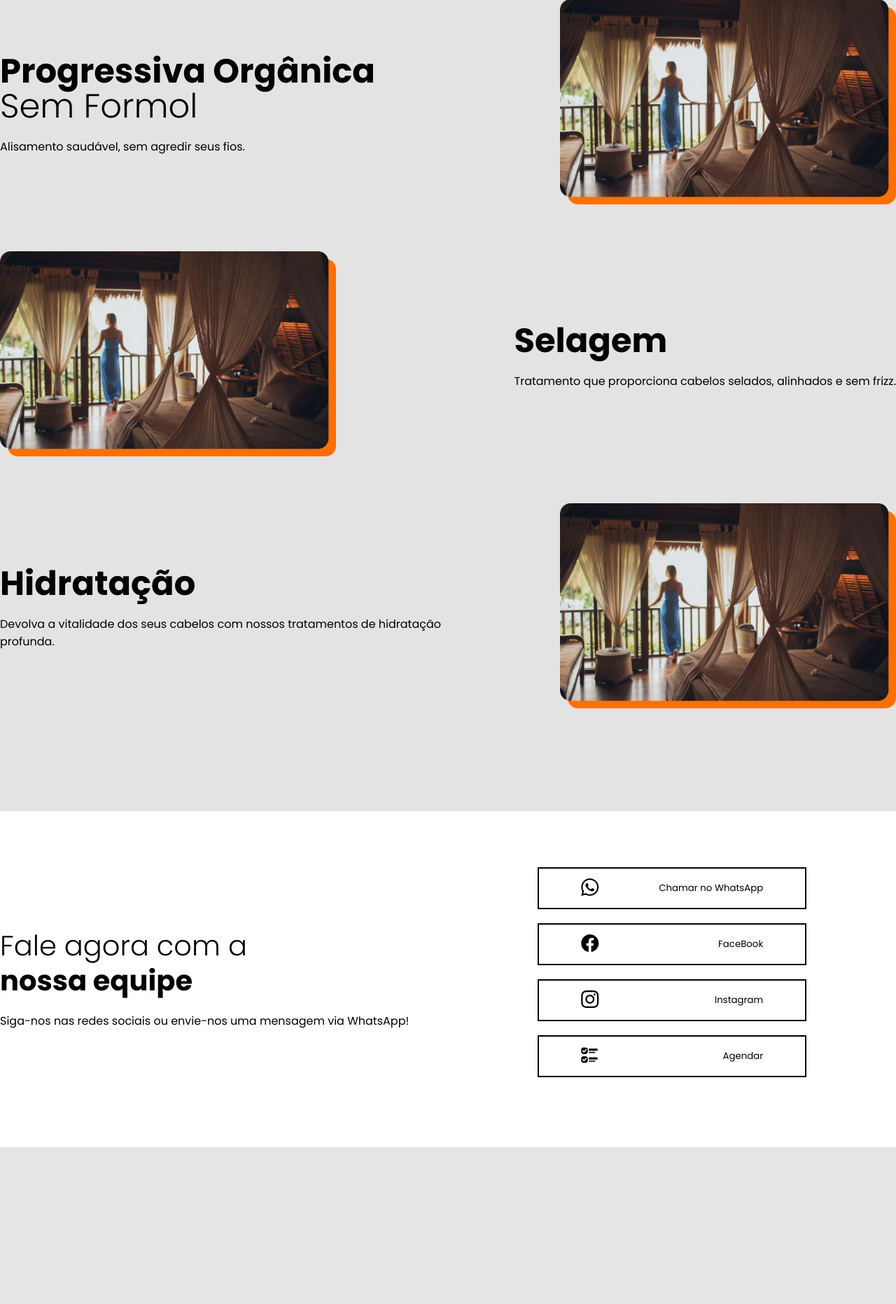
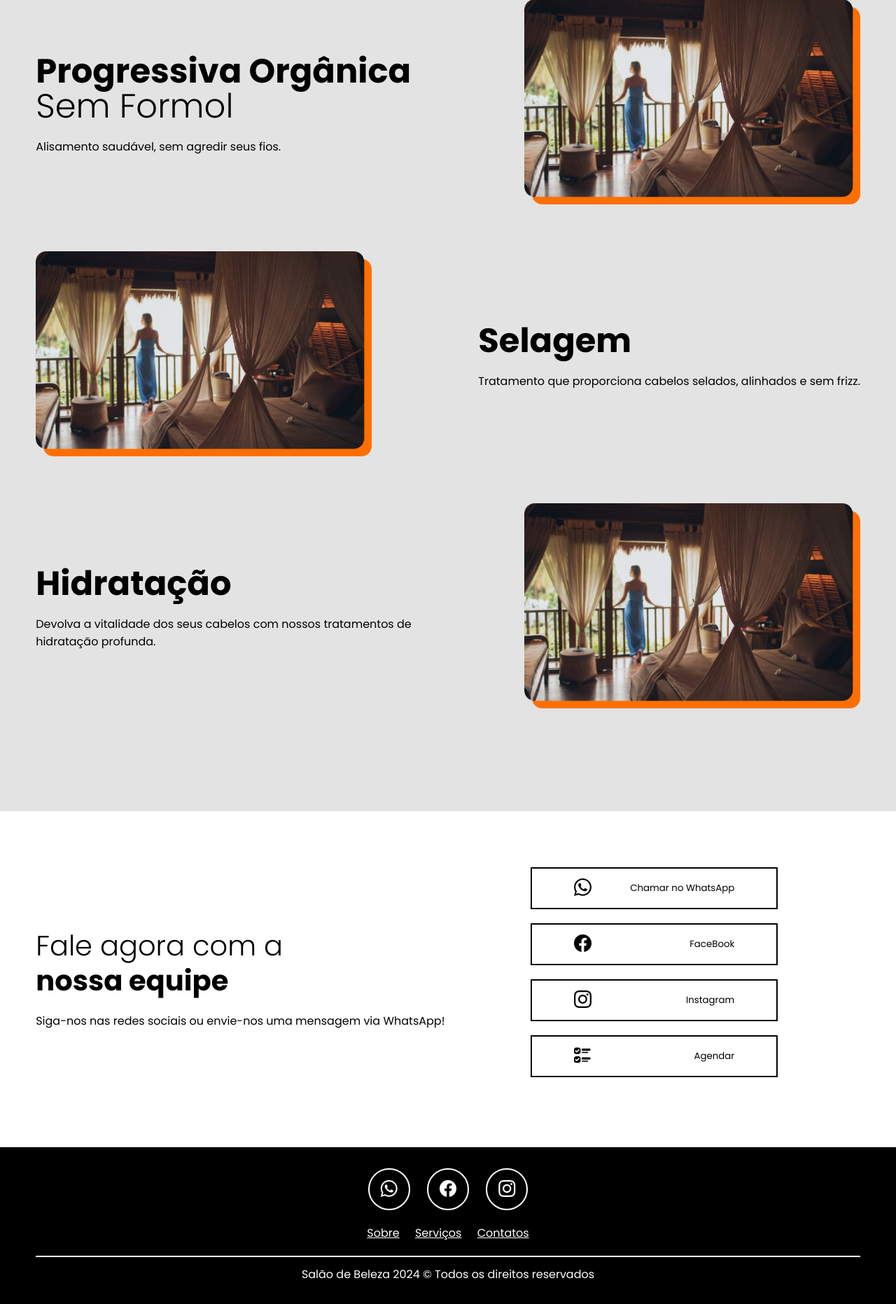
Before and after one commit to LeonardoDinizs/salao, a Django app: page / in a window 1280 px wide. Shown: the part 1590-3453 px from the top of the page at 70% size. Before the commit the page ends 3229 px from the top, so only its background shows below. Run offline with Django 5.2, Linux system fonts and the light colour scheme.

Commit message:
Sexto commit

```diff
--- a/app/static/css/style.css
+++ b/app/static/css/style.css
@@ -12,6 +12,7 @@ body{
 .interface{
     max-width: 1280px;
     margin: 0 auto;
+    padding: 0 4%;
 }
 
 header .btn-contato button, .quem-somos button{
@@ -30,6 +31,9 @@ header{
     position: fixed;
     top: 0;
     left: 0;
+
+    transition: .5s;
+    z-index: 99999999;
 }
 
 header .interface{
@@ -41,6 +45,42 @@ header .interface{
 header .logo img{
     max-width: 40px;
 }
+
+/* Estilo do menu dinâmico */
+
+header .logo img.logo-preta{
+    display: none;
+}
+
+header.rolar{
+    background-color: #fff;
+    padding: 20px 0;
+    box-shadow: 0 0 8px #00000061;
+}
+
+header.rolar .menu-desktop nav ul li a{
+    color: #000;
+}
+
+header.rolar .btn-contato button{
+    border: 1px solid #000;
+    color: #000;
+}
+
+header.rolar .btn-contato button:hover{
+    background-color: #000;
+    color: #fff;
+}
+
+header.rolar .logo .logo-branca{
+    display: none;
+}
+
+header.rolar .logo .logo-preta{
+    display: block;
+}
+
+/* /Estilo do menu dinâmico */
 
 header .menu-desktop nav ul{
     list-style-type: none;
@@ -199,3 +239,48 @@ section.contato{
 .contato .icons-contato button:hover i, .contato .icons-contato button:hover p{
     color: #fff;
 }
+
+/* Estilo do rodapé */
+
+footer{
+    background-color: #000;
+    width: 100%;
+    text-align: center;
+    padding: 30px 0;
+}
+
+footer .top-footer button{
+    width: 60px;
+    height: 60px;
+    border-radius: 50%;
+    border: 2px solid #fff;
+    background-color: transparent;
+    color: #fff;
+    font-size: 24px;
+    cursor: pointer;
+    margin: 0 10px;
+    transition: .5s;
+}
+
+footer .top-footer button:hover{
+    background-color: #fff;
+    color: #000;
+}
+
+footer .middle-footer{
+    margin: 20px 0;
+}
+
+footer .middle-footer a{
+    color: #fff;
+    margin: 0 9px;
+}
+
+footer .bottom-footer{
+    border-top: 2px solid #fff;
+}
+
+footer .bottom-footer p{
+    color: #fff;
+    margin-top: 12px;
+}
--- /dev/null
+++ b/app/static/js/menu.js
@@ -0,0 +1,13 @@
+
+let navBar = document.querySelector('#header')
+
+document.addEventListener('scroll', ()=>{
+    let scrollTop = window.scrollY
+
+    if(scrollTop > 0){
+        navBar.classList.add('rolar')
+    } else{
+        navBar.classList.remove('rolar')
+    }
+
+})
--- a/app/templates/index.html
+++ b/app/templates/index.html
@@ -6,6 +6,7 @@
     <meta charset="utf-8">
     <meta name="viewport" content="width=device-width, initial-scale=1">
     <link rel="stylesheet" href="{% static 'css/style.css' %}">
+    <link rel="stylesheet" href="{% static 'css/responsive.css' %}" media="screen">
 
     <!-- Google fonts-->
     <link rel="preconnect" href="https://fonts.googleapis.com">
@@ -16,14 +17,23 @@
     <!-- Bootstrap icons-->
     <link rel="stylesheet" href="https://cdn.jsdelivr.net/npm/bootstrap-icons@1.11.3/font/bootstrap-icons.min.css">
     <!-- /Bootstrap icons-->
+
+    <!-- Scripts de JS-->
+    <script src="{% static 'js/menu.js' %}" defer></script>
+    <!-- /Scripts de JS-->
+
+    <title>Salão de Beleza</title>
   </head>
 
   <body>
 
-         <header>
+         <header id="header">
+
             <div class="interface">
+
                 <section class="logo">
-                    <img src="static/imagens/logo1.png" alt="Logotipo do Site">
+                    <img class="logo-branca" src="static/imagens/logotipo.png" alt="Logotipo do Site">
+                    <img class="logo-preta" src="static/imagens/logotipo_p.png" alt="Logotipo do Site">
                 </section>
 
                 <section class="menu-desktop">
@@ -32,7 +42,7 @@
                             <li><a href="#">Sobre o Salão</a></li>
                             <li><a href="#">Serviços</a></li>
                             <li><a href="#">Contatos</a></li>
-                            <li><a href="#">Galeria e Depoimentos</a></li>
+                            <li><a href="#">Depoimentos</a></li>
                         </ul>
                     </nav>
                 </section>
@@ -70,7 +80,7 @@
 
                 <div class="txt-itens">
 
-                    <h3>Corte</h3>
+                    <h3>Cortes</h3>
                     <p>Profissionais especializados para oferecer cortes modernos e clássicos.</p>
                 </div>
 
@@ -82,11 +92,11 @@
 
                <article class="itens-container">
 
-                <div class="img-itens">
+                <div class="img-itens item-1">
                     <img src="static/imagens/progressiva.png">
                  </div>
 
-                <div class="txt-itens">
+                <div class="txt-itens item-2">
 
                     <h3>Coloração</h3>
                     <p>Transforme seu visual com as melhores técnicas e produtos para coloração.</p>
@@ -110,11 +120,11 @@
 
                <article class="itens-container">
 
-                <div class="img-itens">
+                <div class="img-itens item-3">
                     <img src="static/imagens/selagem.png">
                  </div>
 
-                <div class="txt-itens">
+                <div class="txt-itens item-4">
 
                     <h3>Selagem</h3>
                     <p>Tratamento que proporciona cabelos selados, alinhados e sem frizz.</p>
@@ -170,5 +180,33 @@
             </div>
         </section>
 
+        <footer>
+
+            <div class="interface">
+
+                <section class="top-footer">
+
+                    <a href="#"><button><i class="bi bi-whatsapp"></i></Button></a>
+                    <a href="#"><button><i class="bi bi-facebook"></i></Button></a>
+                    <a href="#"><button><i class="bi bi-instagram"></i></Button></a>
+
+                </section>
+
+                <section class="middle-footer">
+                    <a href="#">Sobre</a>
+                    <a href="#">Serviços</a>
+                    <a href="#">Contatos</a>
+                </section>
+
+                <section class="bottom-footer">
+
+                    <p>Salão de Beleza 2024 &copy; Todos os direitos reservados</p>
+
+                </section>
+
+            </div>
+
+        </footer>
+
   </body>
 </html>
```
Also changed, not shown: app/static/css/responsive.css (added, +103 -0 lines), app/static/imagens/logo1.png (deleted), app/static/imagens/logotipo.png (added), app/static/imagens/logotipo_p.png (added).
